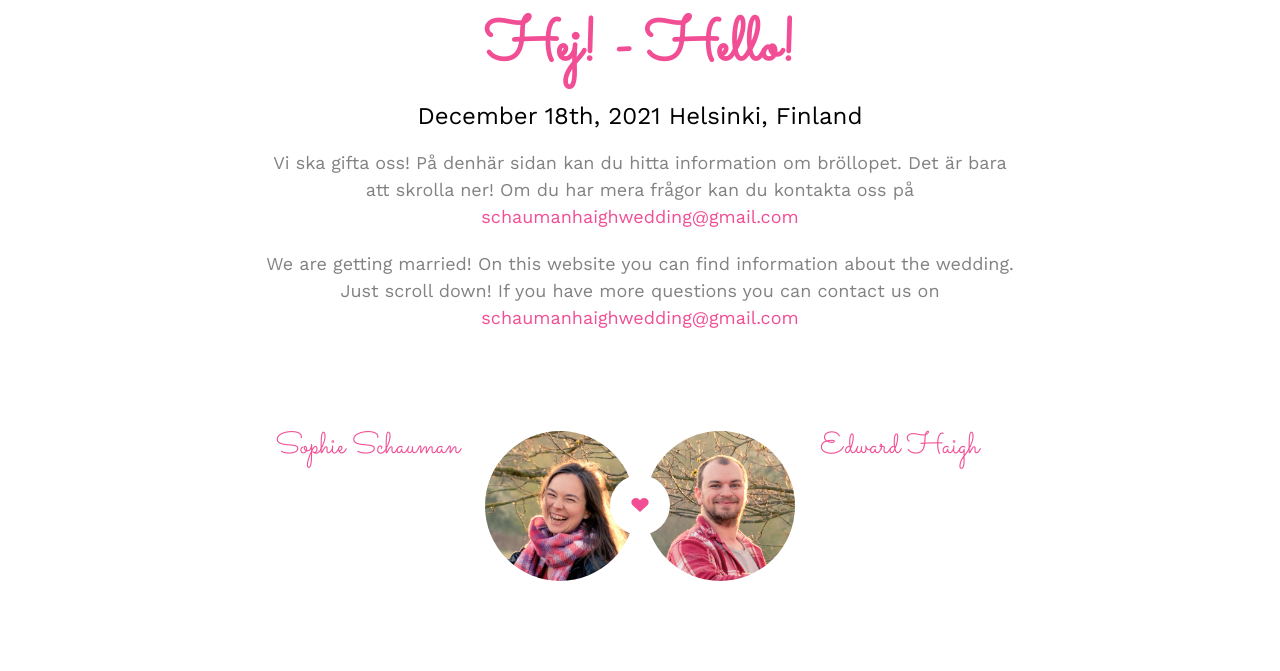
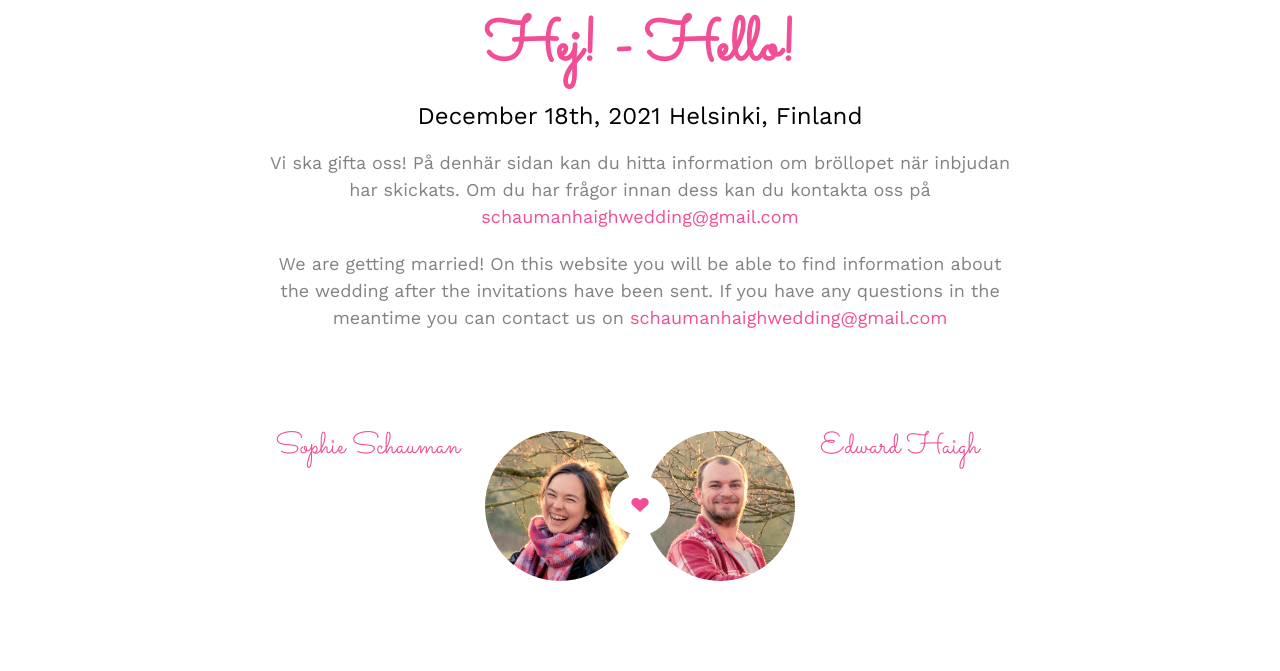
Before and after one commit to Schauman-Haigh-Wedding-Site/schauman-haigh-wedding-site.github.io, a plain HTML site: page index.html in a window 1280 px wide. Shown: the part 1009-1680 px from the top of the page. Drawn offline with nearby package versions, Linux system fonts and the light colour scheme; files whose address does not match are found by name.

Commit message:
removed infor that will be added later

```diff
--- a/index.html
+++ b/index.html
@@ -127,8 +127,8 @@
 				<div class="col-md-8 col-md-offset-2 text-center fh5co-heading animate-box">
 					<h2>Hej! - Hello!</h2>
 					<h3>December 18th, 2021 Helsinki, Finland</h3>
-					<p>Vi ska gifta oss! På denhär sidan kan du hitta information om bröllopet. Det är bara att skrolla ner! Om du har mera frågor kan du kontakta oss på <a href=mailto:schaumanhaighwedding@gmail.com>schaumanhaighwedding@gmail.com</a></p>
-					<p>We are getting married! On this website you can find information about the wedding. Just scroll down! If you have more questions you can contact us on <a href=mailto:schaumanhaighwedding@gmail.com>schaumanhaighwedding@gmail.com</a></p>
+					<p>Vi ska gifta oss! På denhär sidan kan du hitta information om bröllopet när inbjudan har skickats. Om du har frågor innan dess kan du kontakta oss på <a href=mailto:schaumanhaighwedding@gmail.com>schaumanhaighwedding@gmail.com</a></p>
+					<p>We are getting married! On this website you will be able to find information about the wedding after the invitations have been sent. If you have any questions in the meantime you can contact us on <a href=mailto:schaumanhaighwedding@gmail.com>schaumanhaighwedding@gmail.com</a></p>
 				</div>
 			</div>
 			<div class="couple-wrap animate-box">
@@ -152,7 +152,7 @@
 			</div>
 		</div>
 	</div>
-
+<!--
 	<div id="fh5co-event" class="fh5co-bg" style="background-image:url(images/Rick_shoot/sneak_peak-3.jpg);">
 		<div class="overlay"></div>
 		<div class="container">
@@ -186,7 +186,7 @@
 			</div>
 		</div>
 	</div>
-
+-->
 	<footer id="fh5co-footer" role="contentinfo">
 		<div class="container">
 
```
